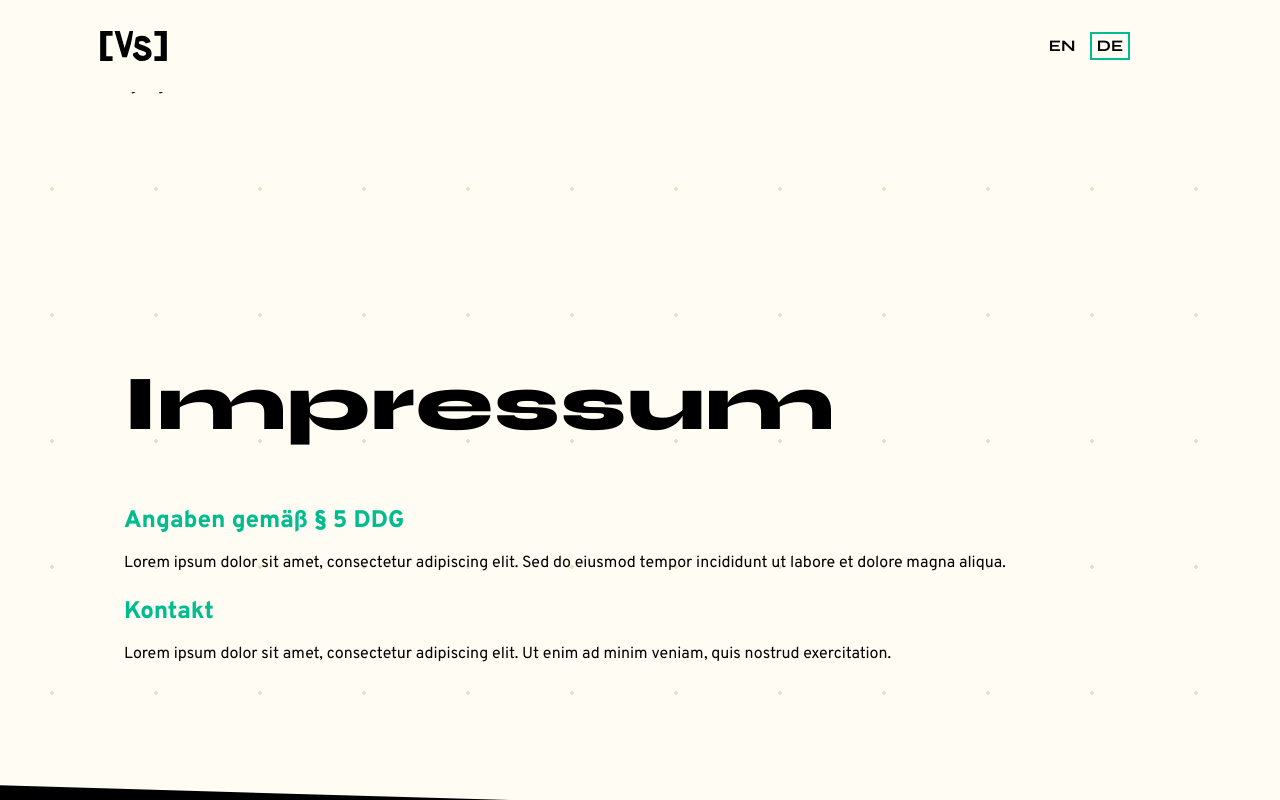
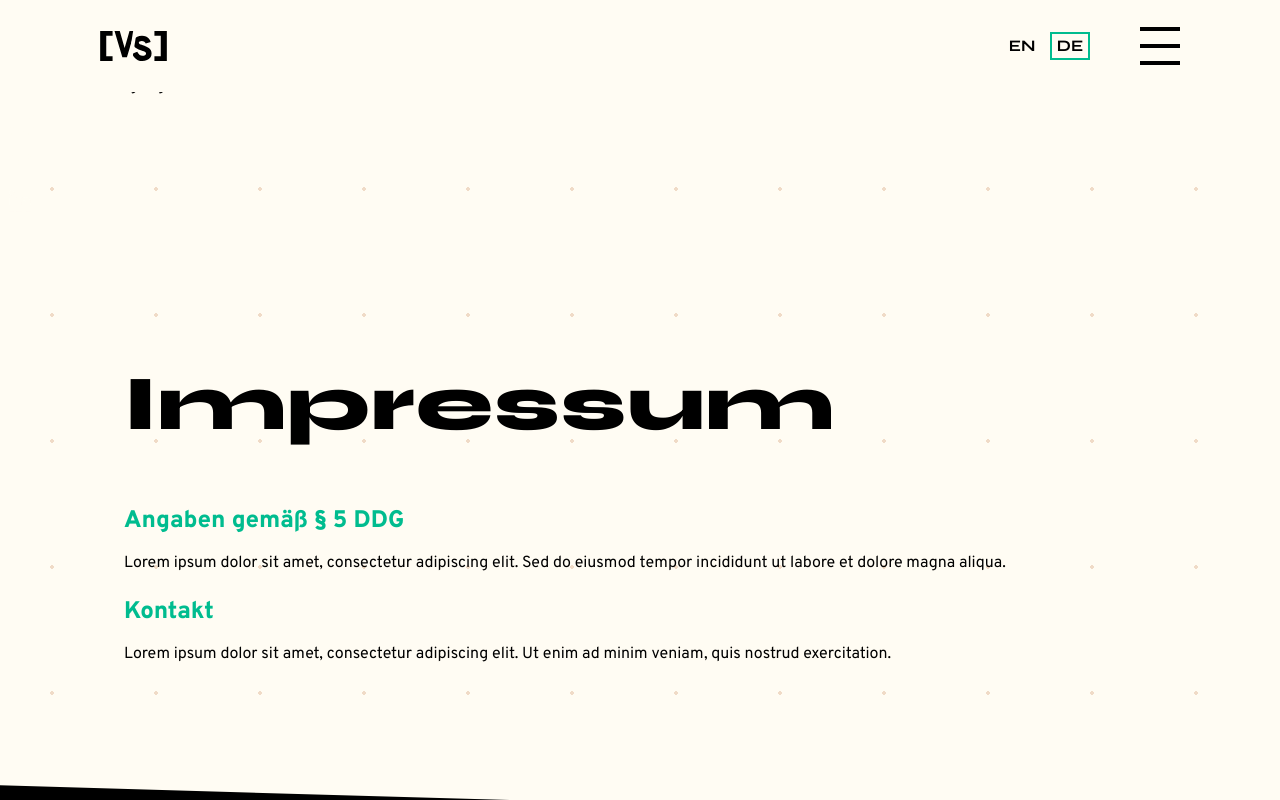
Before and after one commit to IGK91/portfolio, an Angular app: page /impressum in a window 1280 px wide. Shown: the top 800 px of the page. Built offline with nearby package versions, Linux system fonts and the light colour scheme.

Commit message:
Animate burger icon into an X

```diff
--- a/src/app/shared/components/header/header.scss
+++ b/src/app/shared/components/header/header.scss
@@ -29,3 +29,56 @@
   align-items: center;
   gap: 50px;
 }
+
+// Burger-Icon: drei Striche, geöffnet ein X
+.burger {
+  position: relative;
+  width: 40px;
+  height: 32px;
+}
+
+.burger__line {
+  position: absolute;
+  left: 0;
+  width: 40px;
+  height: 4px;
+  background-color: $color-black;
+  transition:
+    transform 150ms ease-out,
+    width 150ms ease-out,
+    left 150ms ease-out,
+    top 150ms ease-out;
+
+  &:nth-child(1) {
+    top: -3px;
+  }
+
+  &:nth-child(2) {
+    top: 14px;
+  }
+
+  &:nth-child(3) {
+    top: 31px;
+  }
+}
+
+.burger--open .burger__line {
+  &:nth-child(1) {
+    top: 14px;
+    left: 20px;
+    width: 20px;
+    transform-origin: left center;
+    transform: rotate(-40deg);
+  }
+
+  &:nth-child(2) {
+    transform: rotate(40deg);
+  }
+
+  &:nth-child(3) {
+    top: 14px;
+    width: 20px;
+    transform-origin: right center;
+    transform: rotate(-40deg);
+  }
+}
```
